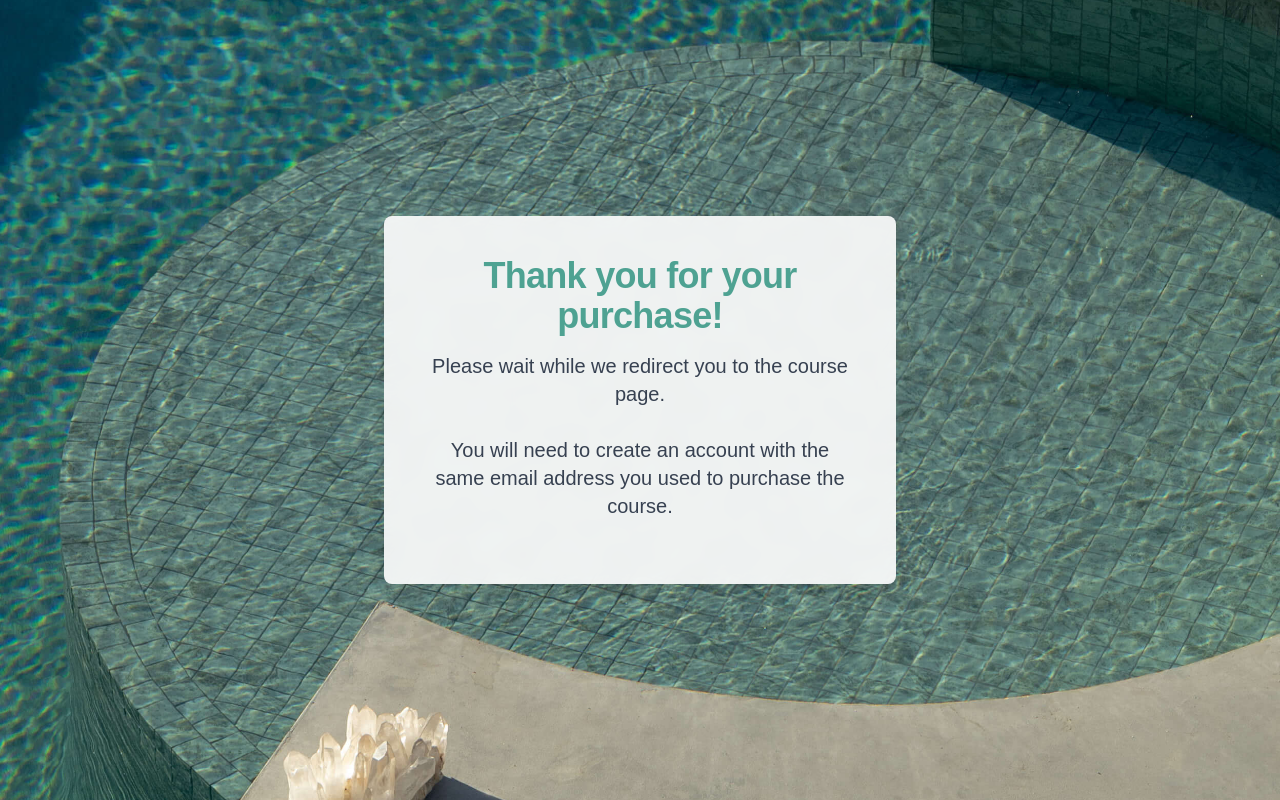
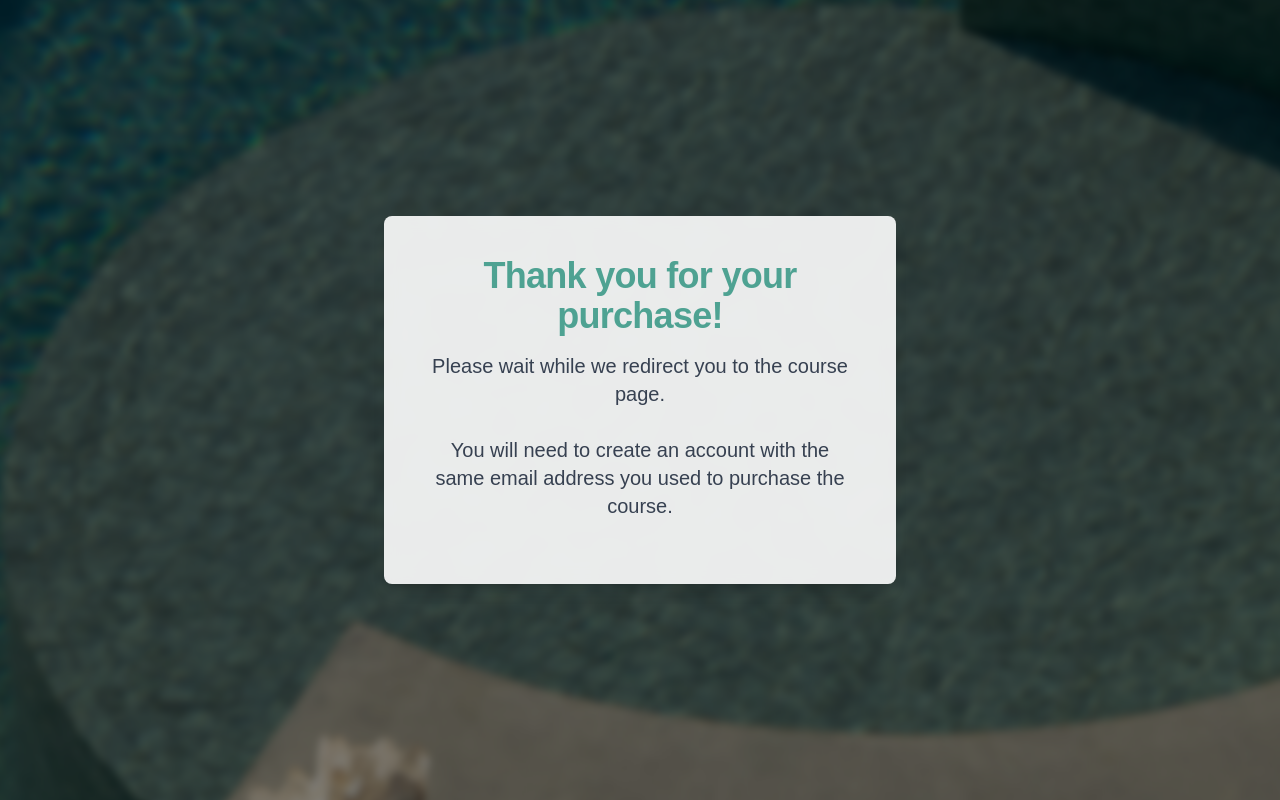
Before and after one commit to tjsoho/super-simple-marketing, a Next.js app: page /thank-you in a window 1280 px wide. Built offline with nearby package versions, Linux system fonts and the light colour scheme; no server answers.

Commit message:
fixing build

```diff
--- a/src/app/thank-you/page.tsx
+++ b/src/app/thank-you/page.tsx
@@ -2,14 +2,20 @@
 
 const ThankYouPage = () => {
   return (
+    <div className="relative min-h-screen overflow-hidden">
+      {/* Background image with blur */}
       <div
-      className="flex flex-col items-center justify-center min-h-screen bg-cover bg-center bg-no-repeat p-4"
+        className="absolute inset-0 bg-cover bg-center bg-no-repeat blur-sm"
         style={{
           backgroundImage: `url('/images/pool.jpg')`,
           backgroundColor: "rgba(0, 0, 0, 0.5)",
-        backgroundBlend: "overlay",
+          backgroundBlendMode: "overlay",
+          transform: "scale(1.1)", // Prevents blur edges from showing
         }}
-    >
+      />
+
+      {/* Content */}
+      <div className="relative flex flex-col items-center justify-center min-h-screen p-4">
         <div
           className="text-center max-w-lg bg-white/90 backdrop-blur-sm rounded-lg shadow-lg p-10"
           style={{ backdropFilter: "blur(8px)" }}
@@ -26,6 +32,7 @@ const ThankYouPage = () => {
           </p>
         </div>
       </div>
+    </div>
   );
 };
 
```
Lines whose indentation alone changed are shown as unchanged.
